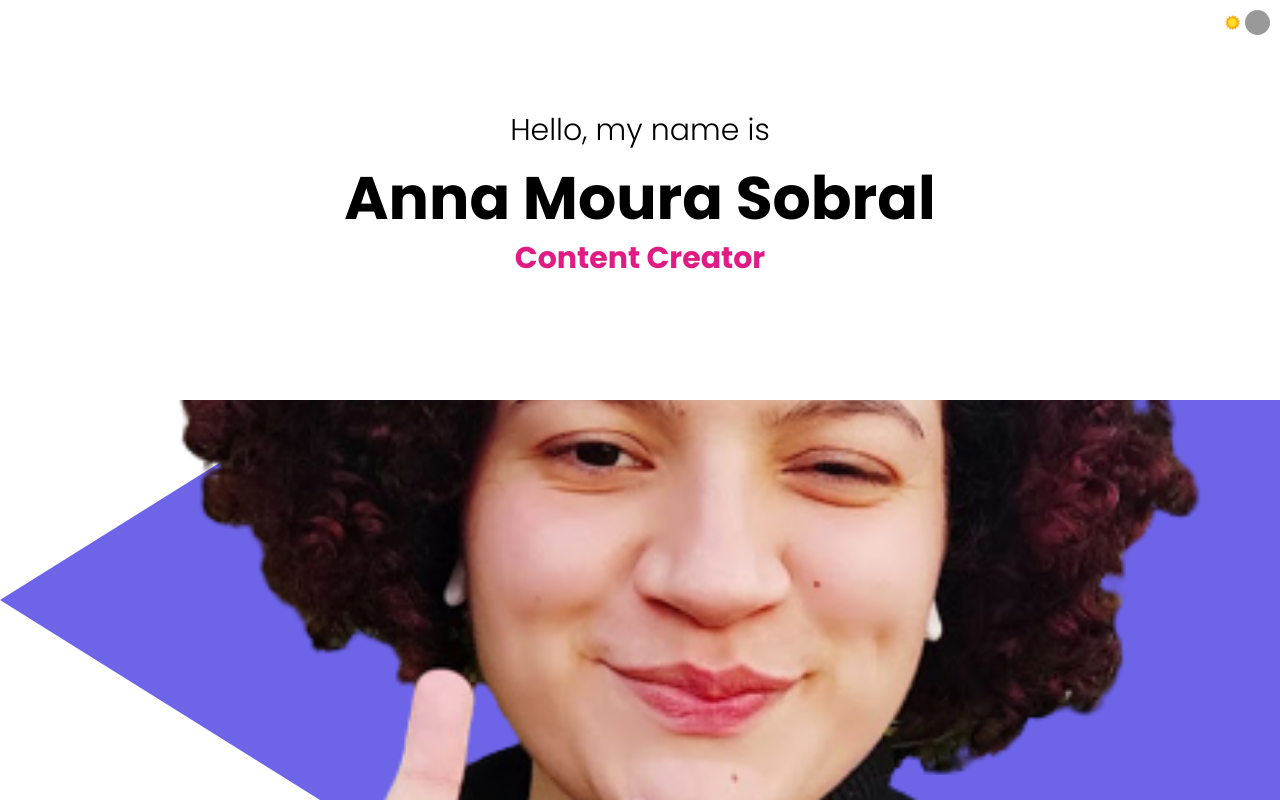
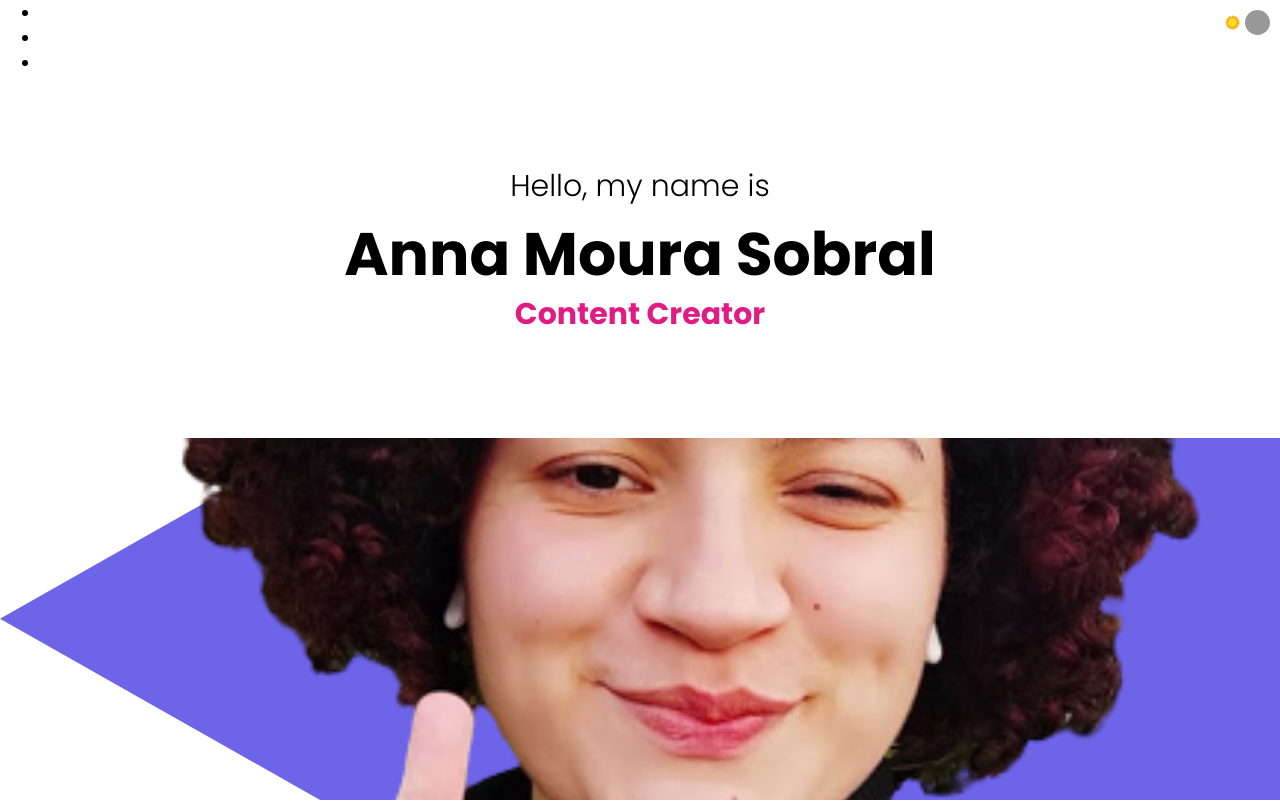
Before and after one commit to annamourasobral/portfolio, a React (Create React App) app: page / in a window 1280 px wide. Shown: the top 802 px of the page. Built offline with nearby package versions, Linux system fonts and the light colour scheme.

Commit message:
studying put navbar

```diff
--- a/src/components/intro/Intro.jsx
+++ b/src/components/intro/Intro.jsx
@@ -4,6 +4,15 @@ import Me from "../../img/me.png";
 const Intro = () => {
     return (
         <div className="i">
+            <div className="navbar">
+                <nav>
+                    <ul>
+                        <li><a href="a">About Me</a></li>
+                        <li><a href="pl">Portfolio</a></li>
+                        <li><a href="c">Contact</a></li>
+                    </ul>
+                </nav>
+            </div>
             <div className="i-left">
                 <div className="i-left-wrapper">
                     <h2 className="i-intro">Hello, my name is</h2>
```
